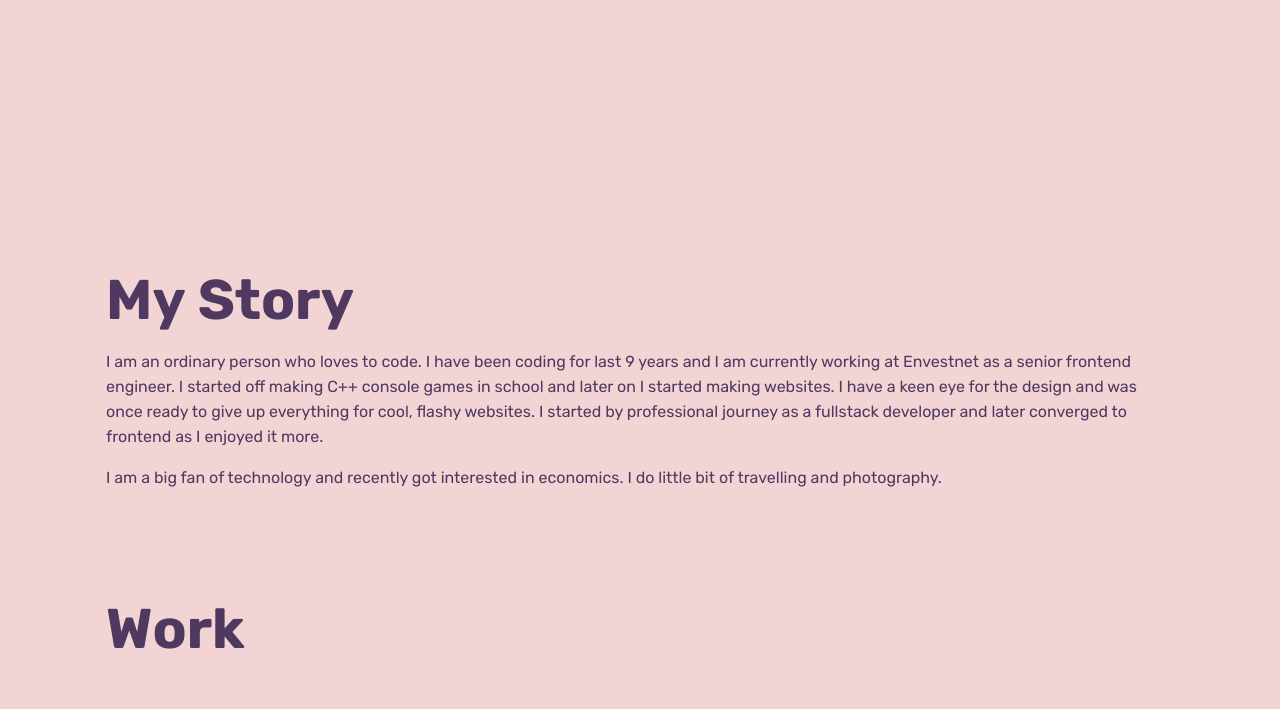
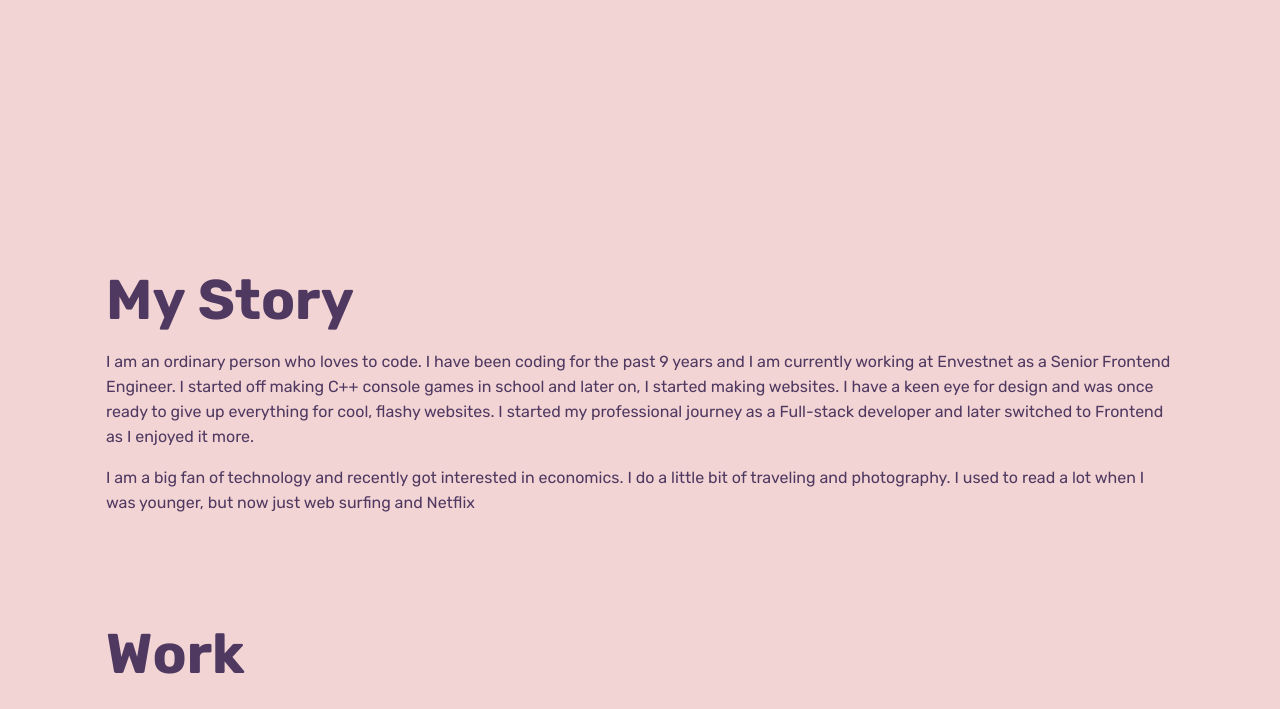
Before and after one commit to gintu/gintu.github.io, a Gatsby site: page / in a window 1280 px wide. Shown: the part 533-1242 px from the top of the page. Built offline with nearby package versions, Linux system fonts and the light colour scheme; Gatsby itself is replaced by a stand-in of ours.

Commit message:
update story

```diff
--- a/src/sections/story/story.js
+++ b/src/sections/story/story.js
@@ -9,16 +9,17 @@ export default function story() {
         <div>
           <p>
             I am an ordinary person who loves to code. I have been coding for
-            last 9 years and I am currently working at Envestnet as a senior
-            frontend engineer. I started off making C++ console games in school
-            and later on I started making websites. I have a keen eye for the
+            the past 9 years and I am currently working at Envestnet as a Senior
+            Frontend Engineer. I started off making C++ console games in school
+            and later on, I started making websites. I have a keen eye for
             design and was once ready to give up everything for cool, flashy
-            websites. I started by professional journey as a fullstack developer
-            and later converged to frontend as I enjoyed it more.
+            websites. I started my professional journey as a Full-stack
+            developer and later switched to Frontend as I enjoyed it more.
           </p>
           <p>
             I am a big fan of technology and recently got interested in
-            economics. I do little bit of travelling and photography.
+            economics. I do a little bit of traveling and photography. I used to
+            read a lot when I was younger, but now just web surfing and Netflix
           </p>
         </div>
       </Fade>
```
